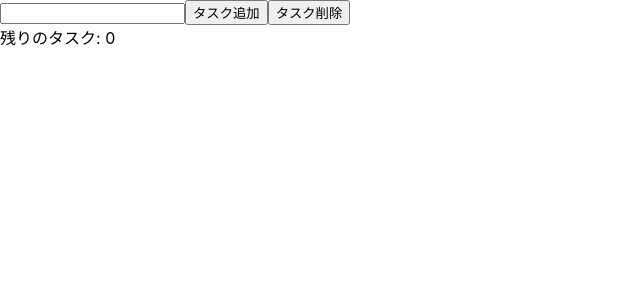
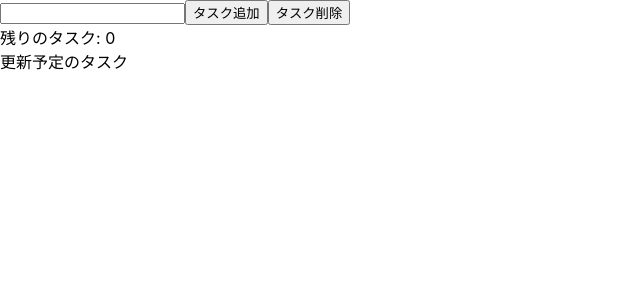
Before and after one commit to project-sa-git/react-tutorial-todo, a React (Create React App) app: page / in a window 1280 px wide. Shown: the top 300 px of the page, without its empty margins (0-640 px from the left). Built offline with nearby package versions, Linux system fonts and the light colour scheme; the HTML template or start-up script is replaced by a standard one.

Commit message:
更新予定ラベル

```diff
--- a/src/App.js
+++ b/src/App.js
@@ -45,6 +45,7 @@ function App() {
       <button onClick={handleAddTodo}>タスク追加</button>
       <button onClick={handleClear}>タスク削除</button>
       <div>残りのタスク: {todos.filter((todo) => !todo.completed).length}</div>
+      <div>更新予定のタスク</div>
     </>
   );
 }
```
